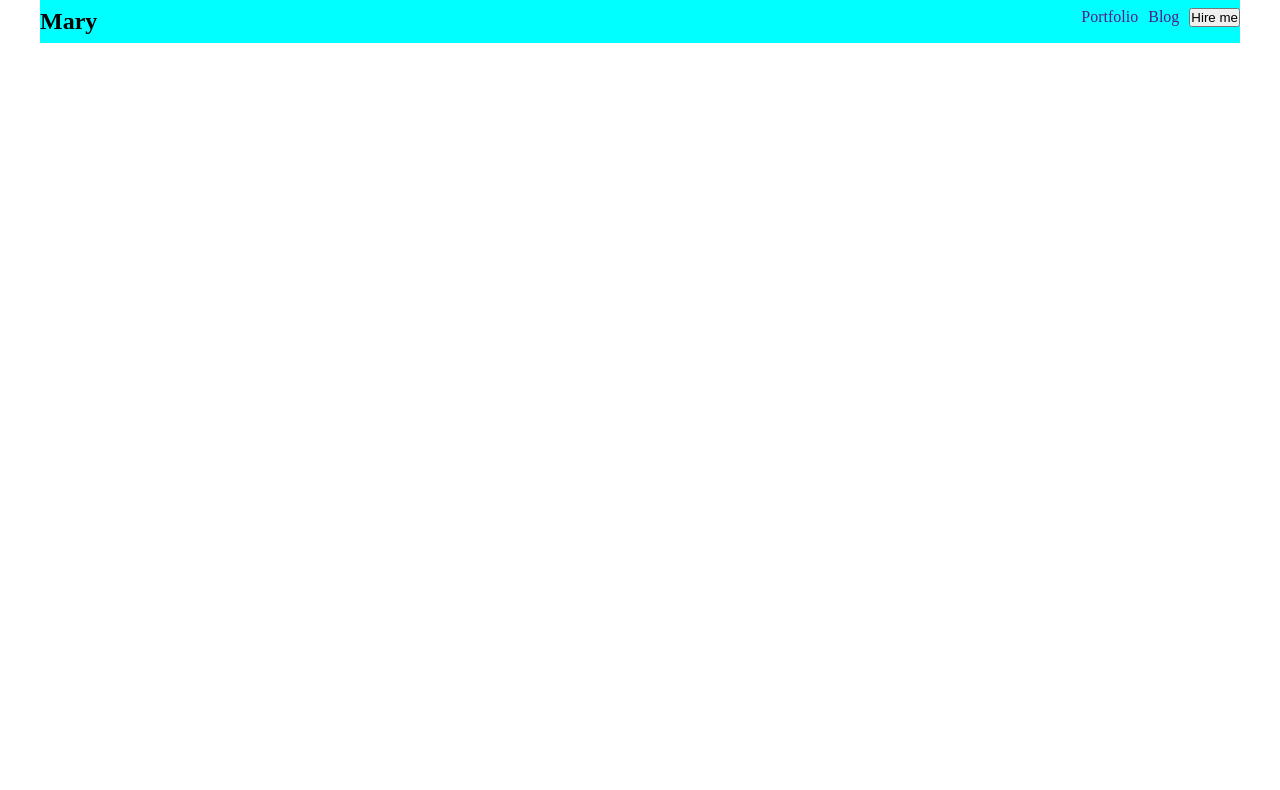
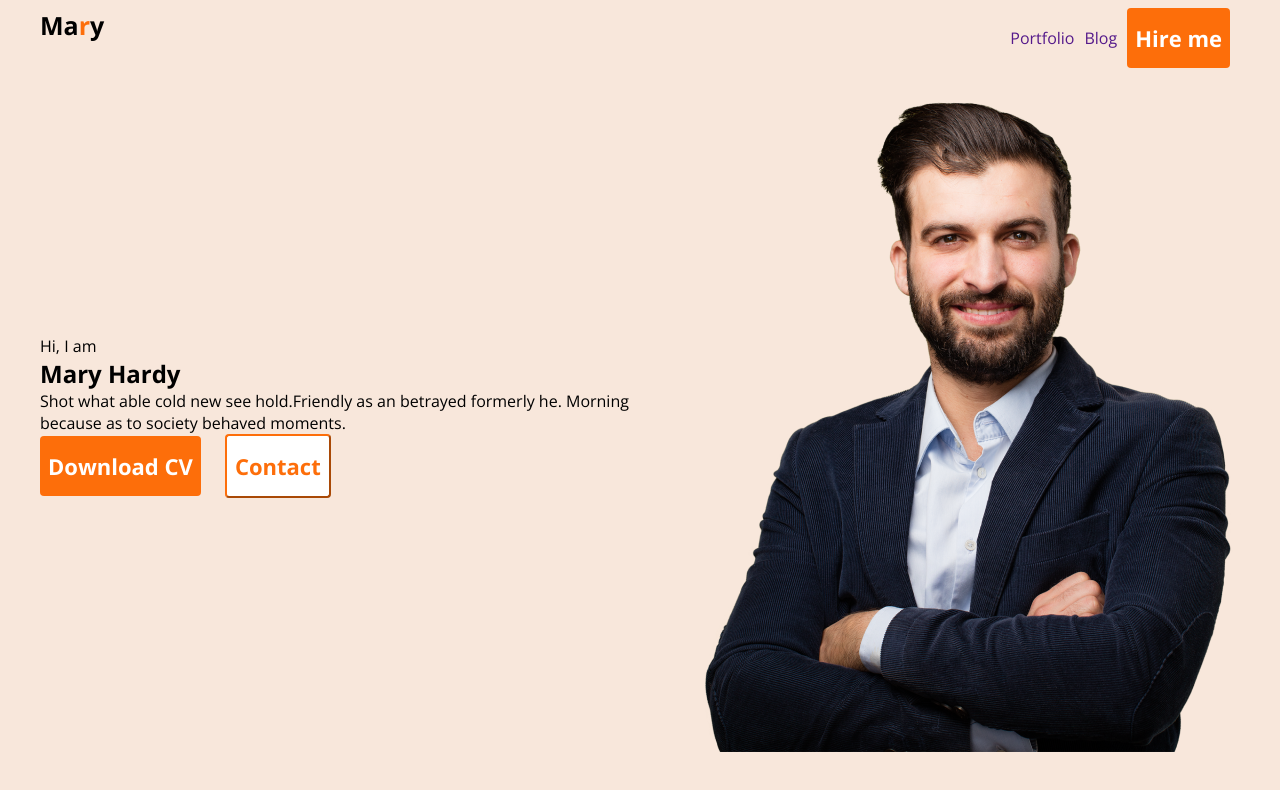
Before and after one commit to MoidulMeshkat/My-Portfolio, a plain HTML site: page My-Portfolio/index.html in a window 1280 px wide. Drawn offline with nearby package versions, Linux system fonts and the light colour scheme.

Commit message:
background color updated

```diff
--- a/My-Portfolio/index.html
+++ b/My-Portfolio/index.html
@@ -1,23 +1,46 @@
 <!DOCTYPE html>
 <html lang="en">
+
 <head>
     <meta charset="UTF-8">
     <meta name="viewport" content="width=device-width, initial-scale=1.0">
     <title>Portfolio</title>
     <link rel="stylesheet" href="./style.css">
+    <!-- Google font-Open sans -->
+    <link rel="preconnect" href="https://fonts.googleapis.com">
+    <link rel="preconnect" href="https://fonts.gstatic.com" crossorigin>
+    <link href="https://fonts.googleapis.com/css2?family=Open+Sans:ital,wght@0,300..800;1,300..800&display=swap"
+        rel="stylesheet">
 </head>
+
 <body>
     <header>
-        <nav>
-            <h2>
-                Mary
+        <nav class="container">
+            <h2 class="logo">
+                Ma<span class="logo-r">r</span>y
             </h2>
             <ul>
                 <li> <a href="">Portfolio</a> </li>
                 <li><a href="">Blog</a></li>
-                <li><a href=""><button>Hire me</button></a></li>
+                <li><a href=""><button class="btn">Hire me</button></a></li>
             </ul>
         </nav>
     </header>
+    <div class="hero-section container">
+    <section class="hero left">
+        <p>Hi, I am</p>
+        <h2>Mary Hardy</h2>
+        <p>Shot what able cold new see hold.Friendly as an betrayed formerly he. Morning because as to society behaved moments.</p>
+        <div>
+            <button class="btn">Download CV</button>
+        <button class="outline-btn">Contact</button>
+        </div>
+    </section>
+
+    <section class="hero right">
+        <img src="./images/hardy.png" alt="hardy">
+    </section>
+    </div>
 </body>
+
 </html>
--- a/My-Portfolio/style.css
+++ b/My-Portfolio/style.css
@@ -1,21 +1,61 @@
 *{
     padding:0;
     margin:0;
+    font-family: "Open Sans", sans-serif;
 }
+body{
+    background-color:rgb(248, 231, 219);
+}
+.btn{
+    background-color:#fd6e0aFF;
+    border-radius: 4px;
+    padding:15px 8px;
+    font-weight:bold;
+    color:white;
+    border:none;
+    font-size: 22px;
+    margin-right: 10px;
 
+}
+.outline-btn{
+    background-color:white;
+    border-radius: 4px;
+    padding:15px 8px;
+    font-weight:bold;
+    color:#fd6e0aFF;
+    border-color: #fd6e0aFF;
+    font-size: 22px;
+    margin-left: 10px;
+}
+.btn-gap{
+    gap: 20px;
+}
+.container{
+        max-width: 1200px;
+    margin:auto;
+}
 nav{
-   background-color:aqua;
     display:flex;
     justify-content: space-between;
-    max-width: 1200px;
-    margin:auto;
     padding:8px 0px;
+}
+.logo{
+  font-weight:bold;
+  font-size:25px;
+}
+.logo-r{
+        color:#fd6e0aFF;
 }
 ul{
     display:flex;
     list-style: none;
     gap: 10px;
+    align-items: center;
 }
 ul li a{
 text-decoration: none;
 }
+.hero-section{
+    display:flex;
+    align-items: center;
+}
```
Also changed, not shown: My-Portfolio/images/developer.png (added), My-Portfolio/images/hardy.png (added), My-Portfolio/images/header_bg.png (added), My-Portfolio/images/icons/facebook.png (added), My-Portfolio/images/icons/insta.png (added), My-Portfolio/images/icons/js.png (added), My-Portfolio/images/icons/mongo.png (added), My-Portfolio/images/icons/nodejs.png (added), My-Portfolio/images/icons/react.png (added), My-Portfolio/images/icons/twitter.png (added).
